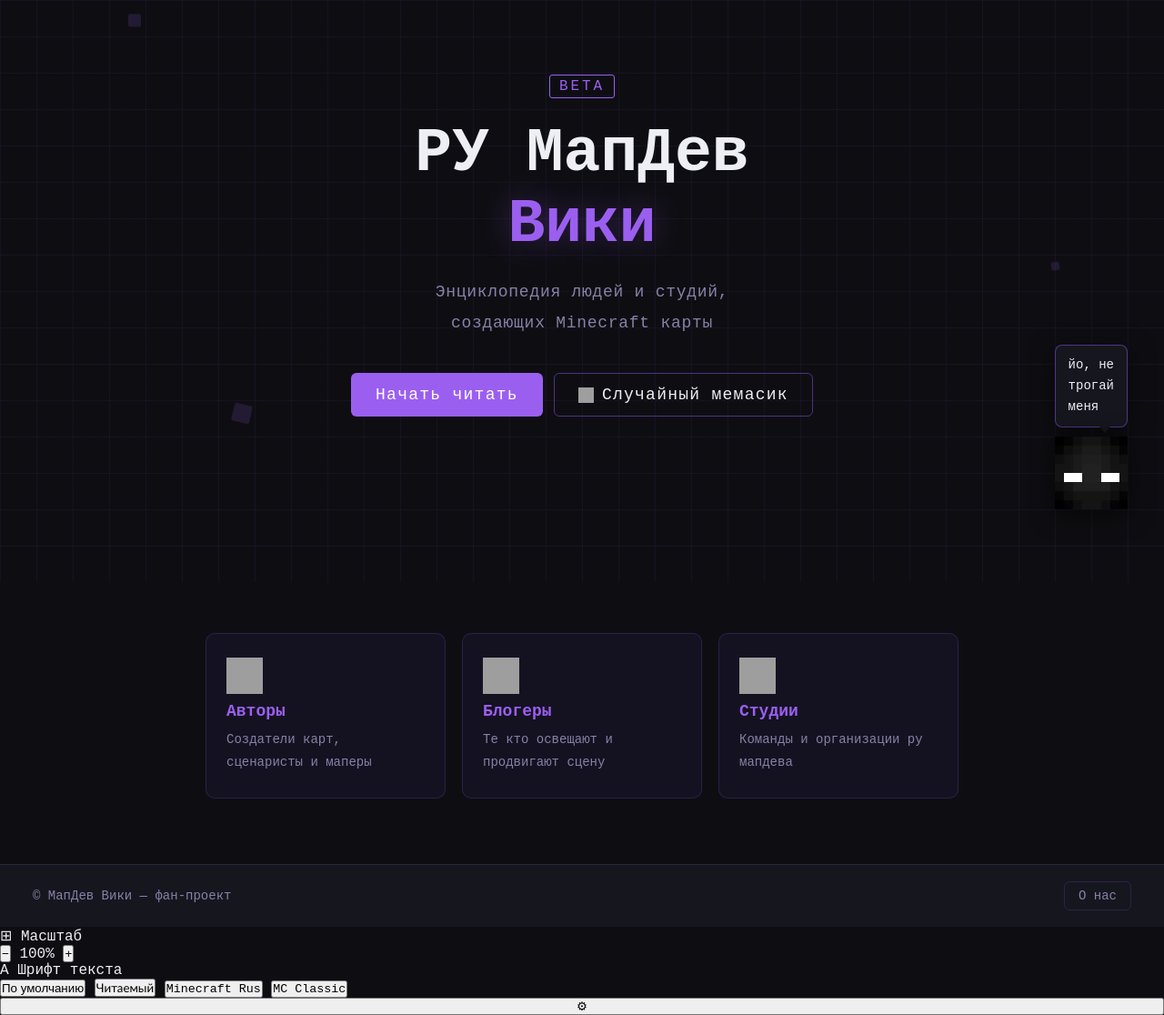
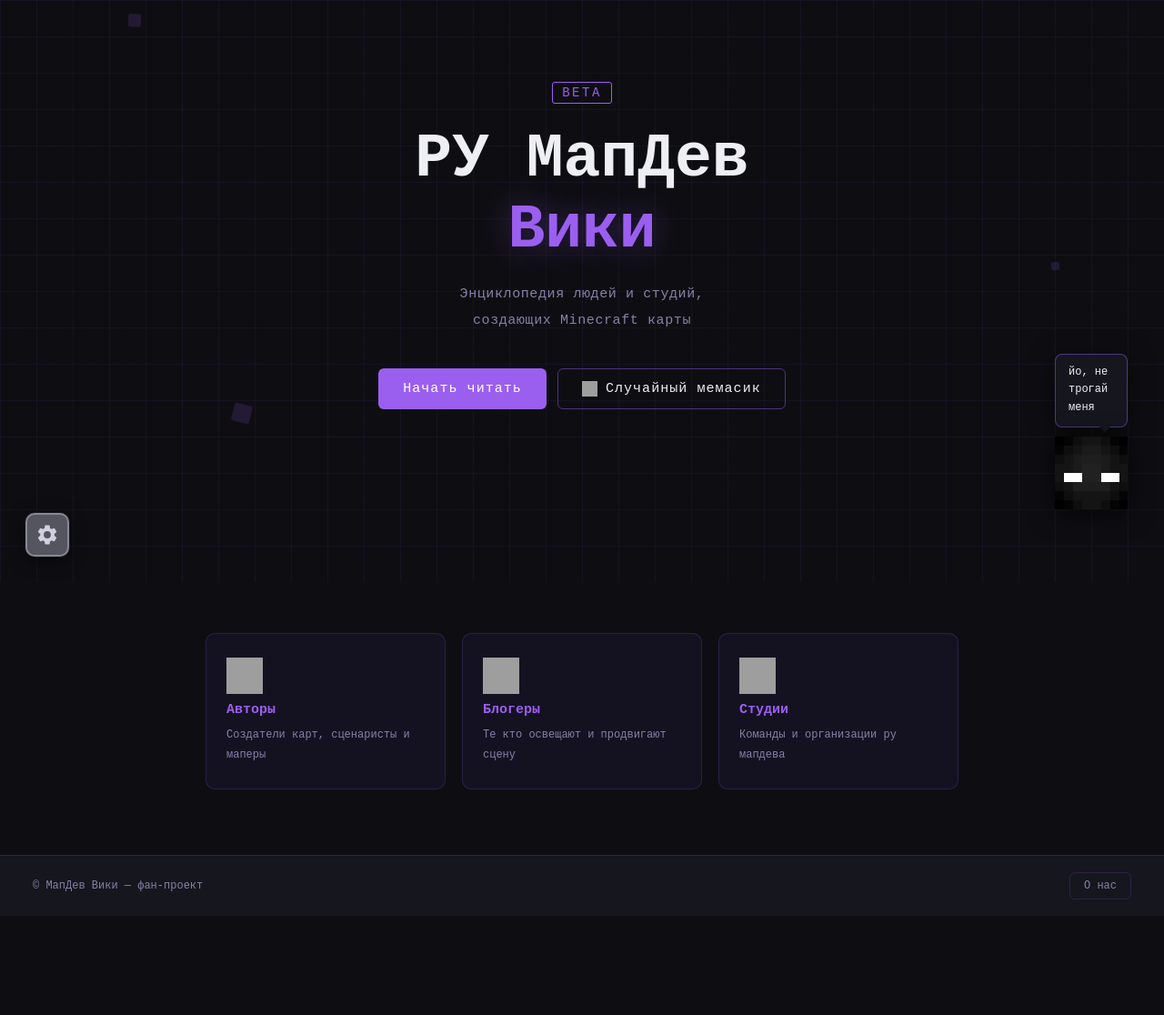
Before and after one commit to medele857/ruwiki, a plain HTML site: page main.html in a window 1280 px wide. Shown: the part 160-1276 px from the top of the page at 91% size. After the commit the page ends 1167 px from the top, so only its background shows below. Drawn offline with Linux system fonts and the light colour scheme; grey boxes are pictures that could not be loaded; a web font is replaced by a local one.

Commit message:
Add files via upload

```diff
--- a/main.html
+++ b/main.html
@@ -101,28 +101,11 @@
 
 <script src="script.js"></script>
 
-<!-- ══ SETTINGS PANEL ══ -->
-<div class="settings-panel" id="settingsPanel">
-  <!-- Left half: Scale -->
-  <div class="settings-half">
-    <div class="settings-label">⊞ Масштаб</div>
-    <div class="scale-row">
-      <button class="scale-btn" id="scaleMinus">−</button>
-      <span class="scale-value" id="scaleVal">100%</span>
-      <button class="scale-btn" id="scalePlus">+</button>
-    </div>
-  </div>
-  <!-- Right half: Font -->
-  <div class="settings-half">
-    <div class="settings-label">A Шрифт текста</div>
-    <div class="font-options">
-      <button class="font-opt" data-font-id="default">По умолчанию</button>
-      <button class="font-opt" data-font-id="readable" style="font-family:Trebuchet MS,sans-serif">Читаемый</button>
-      <button class="font-opt" data-font-id="mc"  style="font-family:Courier New,monospace">Minecraft Rus</button>
-      <button class="font-opt" data-font-id="mc2" style="font-family:monospace">MC Classic</button>
-    </div>
-  </div>
-</div>
-<button class="settings-toggle" id="settingsToggle" title="Настройки">⚙</button>
+<!-- ══ SETTINGS BUTTON ══ -->
+<a href="settings.html" class="settings-gear-btn" title="Настройки сайта">
+  <svg viewBox="0 0 24 24" xmlns="http://www.w3.org/2000/svg">
+    <path fill="currentColor" d="M19.14 12.94c.04-.3.06-.61.06-.94s-.02-.64-.07-.94l2.03-1.58a.49.49 0 0 0 .12-.61l-1.92-3.32a.49.49 0 0 0-.59-.22l-2.39.96a7.02 7.02 0 0 0-1.62-.94l-.36-2.54a.484.484 0 0 0-.48-.41h-3.84c-.24 0-.43.17-.47.41l-.36 2.54c-.59.24-1.13.57-1.62.94l-2.39-.96a.48.48 0 0 0-.59.22L2.74 8.87a.47.47 0 0 0 .12.61l2.03 1.58c-.05.3-.07.62-.07.94s.02.64.07.94l-2.03 1.58a.47.47 0 0 0-.12.61l1.92 3.32c.12.22.37.29.59.22l2.39-.96c.5.37 1.03.7 1.62.94l.36 2.54c.05.24.24.41.48.41h3.84c.24 0 .44-.17.47-.41l.36-2.54c.59-.24 1.13-.57 1.62-.94l2.39.96c.22.08.47 0 .59-.22l1.92-3.32a.47.47 0 0 0-.12-.61l-2.01-1.58zM12 15.6a3.6 3.6 0 1 1 0-7.2 3.6 3.6 0 0 1 0 7.2z"/>
+  </svg>
+</a>
 </body>
 </html>
--- a/script.js
+++ b/script.js
@@ -8,7 +8,7 @@
 (function apologyGate() {
   const path = window.location.pathname;
   // skip the gate on these pages
-  if (/apology|intro|counter|index/.test(path)) return;
+  if (/apology|intro|counter|index|settings/.test(path)) return;
   if (localStorage.getItem('headBanned') === '1') {
     window.location.replace('apology.html');
   }
--- a/style.css
+++ b/style.css
@@ -12,7 +12,7 @@
 
 /* ── Variables ── */
 :root {
-  --font: 'VT323', 'Courier New', monospace;
+  --font: 'MC', 'Courier New', monospace;
   --radius: 6px;
   --tr: 0.15s ease;
   --hh: 60px;
@@ -63,7 +63,7 @@
   flex-direction: column;
   transition: background .3s, color .3s;
   overflow-x: hidden;
-  font-size: 16px;
+  font-size: 14px;
 }
 
 /* ── Twemoji helpers ── */
@@ -104,7 +104,7 @@
   cursor: pointer;
 }
 .logo-text {
-  font-size: 16px; color: var(--text);
+  font-size: 14px; color: var(--text);
   letter-spacing: .06em; cursor: pointer;
   transition: color var(--tr);
   user-select: none;
@@ -117,7 +117,7 @@
 }
 .nav-btn {
   font-family: var(--font);
-  font-size: 18px; color: var(--text2);
+  font-size: 15px; color: var(--text2);
   text-decoration: none;
   padding: 8px 16px;
   border-radius: var(--radius);
@@ -136,7 +136,7 @@
   border-radius: var(--radius);
   width: 36px; height: 36px;
   cursor: pointer; display: flex; align-items: center; justify-content: center;
-  font-size: 19px; flex-shrink: 0;
+  font-size: 16px; flex-shrink: 0;
   transition: transform var(--tr), border-color var(--tr);
 }
 .theme-toggle:hover { transform: scale(1.12); border-color: var(--border2); }
@@ -164,7 +164,7 @@
   animation: fadeUp .7s ease forwards; opacity: 0;
 }
 .hero-badge {
-  display: inline-block; font-size: 16px; letter-spacing: .18em;
+  display: inline-block; font-size: 14px; letter-spacing: .18em;
   text-transform: uppercase; color: var(--accent);
   border: 1px solid var(--accent); border-radius: 3px;
   padding: 3px 10px; margin-bottom: 22px;
@@ -178,7 +178,7 @@
   text-shadow: 0 0 36px var(--glow);
 }
 .hero-sub {
-  font-size: 18px; color: var(--text2);
+  font-size: 15px; color: var(--text2);
   line-height: 1.9; margin-bottom: 38px; letter-spacing: .04em;
 }
 .hero-btns {
@@ -201,7 +201,7 @@
    BUTTONS
    ════════════════════════════ */
 .big-btn {
-  font-family: var(--font); font-size: 18px;
+  font-family: var(--font); font-size: 15px;
   padding: 13px 26px; border-radius: var(--radius);
   cursor: pointer; text-decoration: none; letter-spacing: .07em;
   border: 1px solid transparent;
@@ -249,11 +249,11 @@
   background: var(--bg3);
 }
 .cat-icon { font-size: 0; line-height: 0; }
-.cat-card h2 { font-size: 18px; color: var(--accent); }
-.cat-card p  { font-size: 14px; color: var(--text2); line-height: 1.8; }
+.cat-card h2 { font-size: 15px; color: var(--accent); }
+.cat-card p  { font-size: 12px; color: var(--text2); line-height: 1.8; }
 .cat-arrow {
   position: absolute; right: 18px; bottom: 18px;
-  font-size: 16px; color: var(--accent);
+  font-size: 14px; color: var(--accent);
   opacity: 0; transform: translateX(-6px);
   transition: opacity var(--tr), transform var(--tr);
 }
@@ -268,11 +268,11 @@
   padding: 18px 36px;
   border-top: 1px solid var(--border);
   background: var(--bg2);
-  font-size: 14px; color: var(--text2);
+  font-size: 12px; color: var(--text2);
   transition: background .3s;
 }
 .footer-about {
-  font-family: var(--font); font-size: 14px; color: var(--text2);
+  font-family: var(--font); font-size: 12px; color: var(--text2);
   text-decoration: none; padding: 7px 15px;
   border: 1px solid var(--border); border-radius: var(--radius);
   transition: color var(--tr), border-color var(--tr),
@@ -316,7 +316,7 @@
   border: 1px solid var(--border2);
   border-radius: 8px;
   padding: 10px 14px;
-  font-size: 14px; color: var(--text);
+  font-size: 12px; color: var(--text);
   font-family: var(--font);
   max-width: 220px; white-space: normal;
   line-height: 1.65;
@@ -379,11 +379,11 @@
   opacity: 0; animation: fadeUp .6s ease .2s forwards;
 }
 .stub-sub {
-  font-size: 18px; color: var(--text2);
+  font-size: 15px; color: var(--text2);
   opacity: 0; animation: fadeUp .6s ease .4s forwards;
 }
 .back-btn {
-  font-family: var(--font); font-size: 14px; color: var(--text2);
+  font-family: var(--font); font-size: 12px; color: var(--text2);
   text-decoration: none; border: 1px solid var(--border);
   border-radius: var(--radius); padding: 10px 20px;
   opacity: 0; animation: fadeUp .6s ease .6s forwards;
@@ -413,3 +413,29 @@
   .hero-btns  { flex-direction: column; align-items: center; }
   .head-wrap  { bottom: 20px; right: 16px; }
 }
+
+/* ════ GEAR SETTINGS BUTTON ════ */
+.settings-gear-btn {
+  position: fixed;
+  bottom: 28px; left: 28px;
+  z-index: 9998;
+  width: 48px; height: 48px;
+  background: #555560;
+  border: 2px solid #888899;
+  border-radius: 10px;
+  display: flex; align-items: center; justify-content: center;
+  color: #d0d0e0;
+  text-decoration: none;
+  box-shadow: 0 4px 18px rgba(0,0,0,.55), 0 0 0 1px rgba(255,255,255,.06);
+  transition: background .2s, transform .2s, box-shadow .2s, border-color .2s;
+}
+.settings-gear-btn:hover {
+  background: #6a6a7a;
+  border-color: #aaaacc;
+  transform: rotate(30deg) scale(1.12);
+  box-shadow: 0 6px 24px rgba(0,0,0,.65), 0 0 12px rgba(150,150,220,.3);
+}
+.settings-gear-btn svg {
+  width: 26px; height: 26px;
+  display: block;
+}
```
Also changed, not shown: authors.html (+22 -1 lines), bloggers.html (+8 -1 lines), studios.html (+8 -1 lines).
